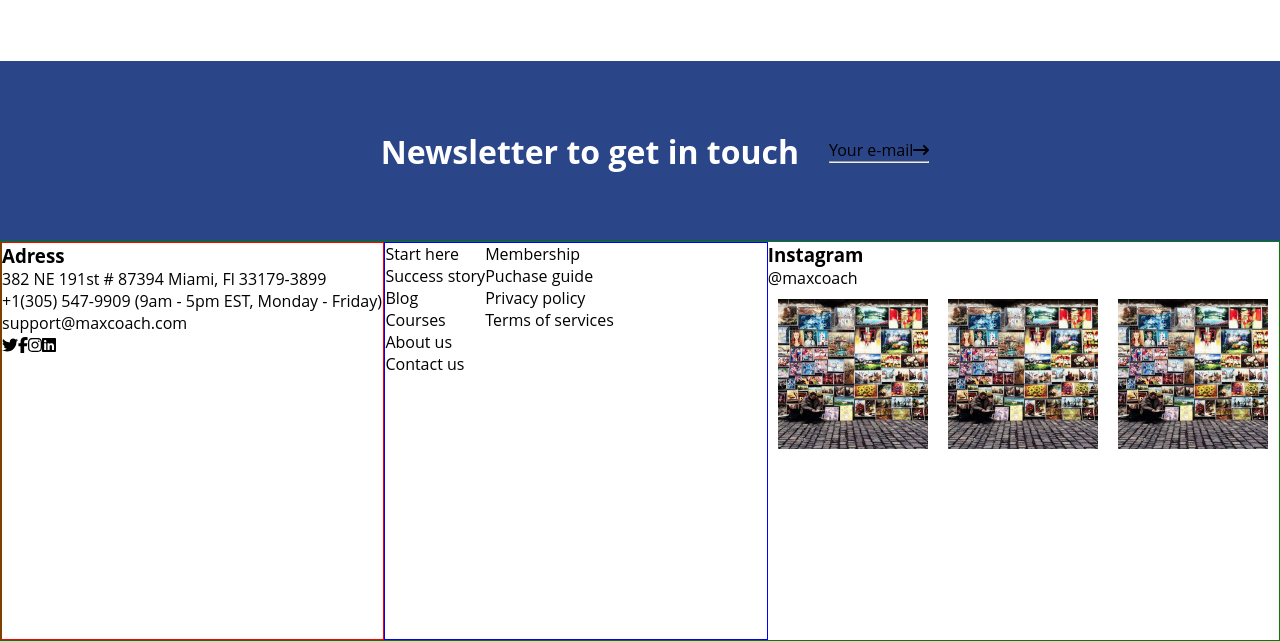
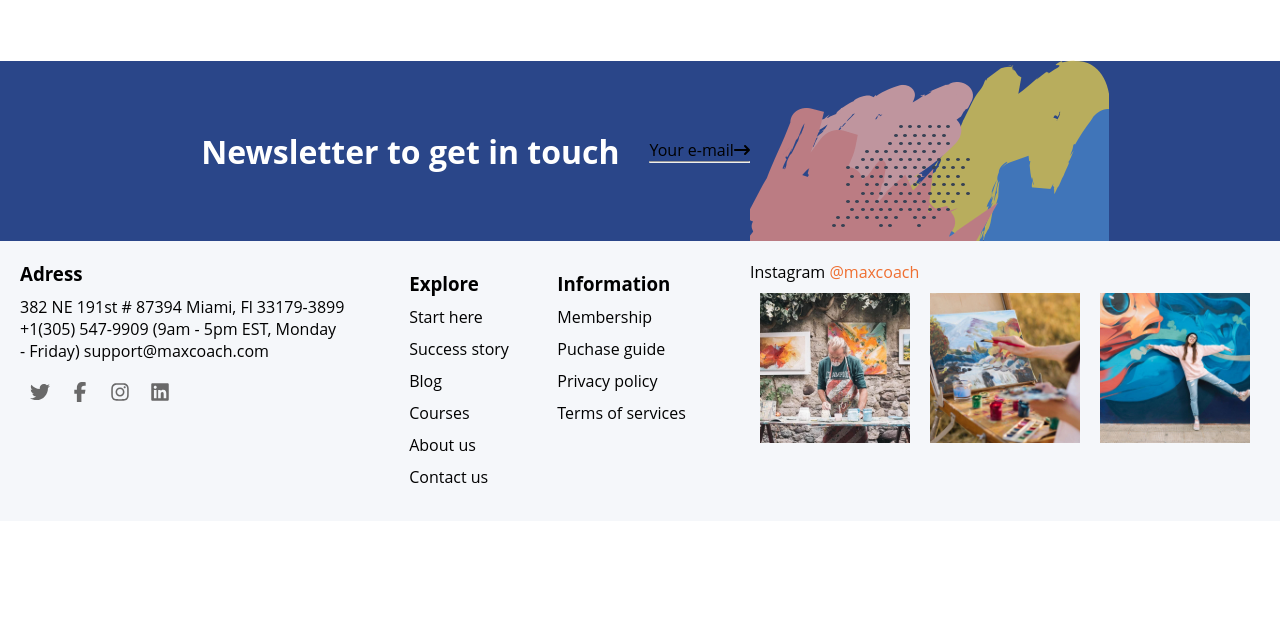
Before and after one commit to ManuelAvanzi/proj-html-vuejs, a Vue app: page / in a window 1280 px wide. Shown: the part 5466-6107 px from the top of the page. After the commit the page ends 5987 px from the top, so only its background shows below. Built offline with nearby package versions, Linux system fonts and the light colour scheme.

Commit message:
footer-style scss

```diff
--- a/src/components/footerA.vue
+++ b/src/components/footerA.vue
@@ -1,13 +1,17 @@
 <template>
     <div class="section-container">
         <div class="stripe-container">
+
             <div class="left-side">
                 <h1>Newsletter to get in touch</h1>
             </div>
             <div class="right-side">
                 <span>Your e-mail</span><i class="fa-solid fa-arrow-right-long"></i>
+
                 <hr>
+
             </div>
+            <img src="../assets/images/artist-shape-color-paint-bottom-right.png" alt="">
 
         </div>
     </div>
--- a/src/components/footerB.vue
+++ b/src/components/footerB.vue
@@ -1,13 +1,13 @@
 <template>
     <div class="section-container">
-        <div class="left-section">
+        <div class="box left-section">
             <h3>Adress</h3>
             <span>
                 382 NE 191st # 87394 Miami, Fl 33179-3899
                 +1(305) 547-9909 (9am - 5pm EST, Monday - Friday)
                 support@maxcoach.com
             </span>
-            <div class="social-container">
+            <div class=" social-container">
                 <i class="fab fa-twitter"></i>
                 <i class="fab fa-facebook-f"></i>
                 <i class="fab fa-instagram"></i>
@@ -16,22 +16,30 @@
 
         </div>
 
-        <div class="middle-section">
+        <div class="box middle-section">
+            <div class="list-container">
                 <ul>
+                    <li><h3>Explore</h3></li>
                     <li v-for="(link, index) in exploreList" :key="index">{{link}}  </li>
                </ul>
+            </div>
+            <div class="list-container">
                 <ul>
+                    <li><h3>Information</h3></li>
                     <li v-for="(link, index) in informationList" :key="index">{{link}}  </li>
                 </ul>
+            </div>
+
+
 
         </div>
 
-        <div class="right-section">
-            <h3>Instagram</h3><span>@maxcoach</span>
+        <div class="box right-section">
+            <span>Instagram</span> <span id="orange">@maxcoach</span>
             <div class="pics-container">
-                <img src="../assets/images/artist-event-01-250x300.jpg">
-                <img src="../assets/images/artist-event-01-250x300.jpg">
-                <img src="../assets/images/artist-event-01-250x300.jpg">
+                <img src="../assets/images/artist-blog-01-480x356.jpg">
+                <img src="../assets/images/120012142_177596140500760_8623485824101406058_n.jpg">
+                <img src="../assets/images/120099363_364334431619755_7198812647386067017_n.jpg">
 
             </div>
         </div>
@@ -52,40 +60,7 @@ export default {
 
 
 <style lang="scss" scoped>
-.section-container{
-    width:100%;
-    height:400px;
-    border:1px solid green;
-    display: flex;
-
-    .left-section{
-        width: 30%;
-        border:1px solid red;
-    }
-    .middle-section{
-        width:30%;
-        border:1px solid blue;
-        display: flex;
-    }
-    .right-section{
-        .pics-container{
-
-           display: flex;
-           justify-content: center;
-
-           img{
-               width:150px;
-               height:150px;
-               margin:10px;
-           }
-
-
-
-
-
-        }
-
-    }
-}
+@import '@/style/variables.scss';
+@import '@/style/footerB.scss';
 
 </style>
--- /dev/null
+++ b/src/style/footerB.scss
@@ -0,0 +1,64 @@
+.section-container{
+    width:100%;
+    height:280px;
+
+    display: flex;
+    .box{
+        background-color: #f5f7fa;
+
+        padding:20px;
+    }
+
+    .left-section{
+        width: 30%;
+        h3{
+            margin-bottom:10px;
+        }
+        .social-container{
+            margin-top:10px;
+
+            .fa-twitter,.fa-facebook-f,.fa-linkedin,.fa-instagram{
+            font-size: 20px;
+            width: 20px;
+            padding:10px;
+            color:#696969;
+         }
+        }
+
+
+    }
+    .middle-section{
+        width:30%;
+        display: flex;
+        justify-content: space-around;
+        .list-container{
+            li{
+                margin:10px;
+            }
+        }
+
+    }
+    .right-section{
+        #orange{
+               color:$orange;
+           }
+        .pics-container{
+
+           display: flex;
+           justify-content: center;
+
+
+           img{
+               width:150px;
+               height:150px;
+               margin:10px;
+           }
+
+
+
+
+
+        }
+
+    }
+}
```
Lines whose indentation alone changed are shown as unchanged.
